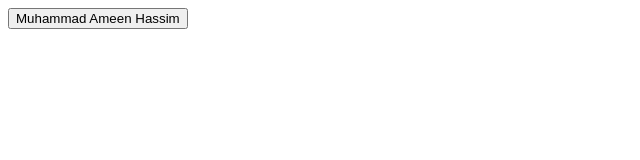
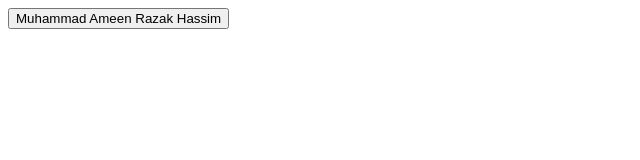
Before and after one commit to ameenhassim/MyRepo, a plain HTML site: page Index.html in a window 1280 px wide. Shown: the whole page, without its empty margins (0-640 px from the left). Drawn offline with Linux system fonts and the light colour scheme.

Commit message:
Update Index.html

```diff
--- a/Index.html
+++ b/Index.html
@@ -10,7 +10,7 @@
       </script>
   </head>
   <body>
-   <input id="Muhammad Ameen Hassim" type="button" value="Muhammad Ameen Hassim" onclick="display();"
+   <input id="Muhammad Ameen Razak Hassim" type="button" value="Muhammad Ameen Razak Hassim" onclick="display();"
 
   </body>
 </html>
```
